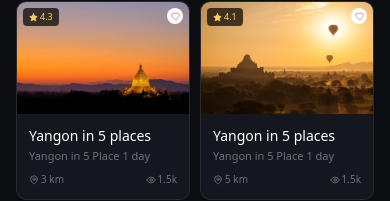
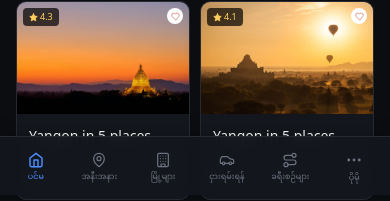
Before and after one commit to mhtravelmm/mhtravelmm, a React (Vite) app: page / in a window 390 px wide. Shown: the part 649-850 px from the top of the page. Built offline with nearby package versions, Linux system fonts and the light colour scheme; no server answers.

Commit message:
Add persistent phone bottom navigation

```diff
--- a/src/App.tsx
+++ b/src/App.tsx
@@ -20,7 +20,9 @@ import { AuthProvider, useAuth } from './lib/auth';
 
 function Shell({ children, showFooter = false, fullWidth = false }: { children: React.ReactNode; showFooter?: boolean; fullWidth?: boolean }) {
   const headerSpacing = fullWidth ? 'px-2 sm:px-3 md:px-4' : 'px-4 md:px-8';
-  const pageSpacing = fullWidth ? 'px-1.5 py-2 sm:px-2 sm:py-3 md:px-3' : 'px-4 py-3 md:px-8';
+  const pageSpacing = fullWidth
+    ? 'px-1.5 py-2 pb-[calc(4.25rem_+_env(safe-area-inset-bottom))] sm:px-2 sm:py-3 md:px-3 md:pb-3'
+    : 'px-4 py-3 pb-[calc(4.25rem_+_env(safe-area-inset-bottom))] md:px-8 md:pb-3';
 
   return (
     <div className="flex min-h-screen flex-col bg-bg">
--- a/src/components/layout/Header.tsx
+++ b/src/components/layout/Header.tsx
@@ -8,6 +8,7 @@ import { useAuth } from '../../lib/auth';
 import { NOTIFICATIONS } from '../../data/notifications';
 import { NotificationsDropdown } from './NotificationsDropdown';
 import { MobileMenu } from './MobileMenu';
+import { MobileBottomNav } from './MobileBottomNav';
 
 export function NAV_ITEMS_HOOK() {
   const { t } = useLanguage();
@@ -50,6 +51,15 @@ export function Header({ unreadNotifications }: { unreadNotifications?: number }
     }
     setMobileMenuOpen((open) => !open);
   }
+
+  function openMoreMenu() {
+    if (searchOpen) setSearchOpen(false);
+    if (!mobileMenuOpen) {
+      const wrapper = headerRef.current?.parentElement ?? headerRef.current;
+      if (wrapper) setMenuTop(Math.round(wrapper.getBoundingClientRect().bottom));
+    }
+    setMobileMenuOpen(true);
+  }
   const unreadCount = unreadNotifications ?? notifications.filter((n) => !n.isRead).length;
 
   function markAllRead() {
@@ -81,7 +91,8 @@ export function Header({ unreadNotifications }: { unreadNotifications?: number }
   // logo stays, nav links hide to make room, closes with Escape/X.
   if (searchOpen) {
     return (
-      <header className="flex items-center gap-3 py-3">
+      <>
+        <header ref={headerRef} className="flex items-center gap-3 py-3">
           <Link to="/" className="hidden shrink-0 text-lg font-medium text-brand-blue sm:block">
             MH Travel
           </Link>
@@ -108,6 +119,9 @@ export function Header({ unreadNotifications }: { unreadNotifications?: number }
             </button>
           </form>
         </header>
+        <MobileBottomNav menuOpen={mobileMenuOpen} onMoreClick={openMoreMenu} />
+        {mobileMenuOpen && <MobileMenu top={menuTop} onClose={() => setMobileMenuOpen(false)} />}
+      </>
     );
   }
 
@@ -209,6 +223,7 @@ export function Header({ unreadNotifications }: { unreadNotifications?: number }
         </div>
       </header>
 
+      <MobileBottomNav menuOpen={mobileMenuOpen} onMoreClick={openMoreMenu} />
       {mobileMenuOpen && (
         <MobileMenu top={menuTop} onClose={() => setMobileMenuOpen(false)} />
       )}
--- /dev/null
+++ b/src/components/layout/MobileBottomNav.tsx
@@ -0,0 +1,61 @@
+import { Building, Car, Home, MapPin, MoreHorizontal, Route } from 'lucide-react';
+import { createPortal } from 'react-dom';
+import { Link, useLocation } from 'react-router-dom';
+import { useLanguage, type TranslationKey } from '../../lib/i18n';
+
+const ITEMS: { key: TranslationKey; href: string; Icon: typeof Home }[] = [
+  { key: 'nav_home', href: '/', Icon: Home },
+  { key: 'nav_nearby', href: '/nearby', Icon: MapPin },
+  { key: 'nav_cities', href: '/cities', Icon: Building },
+  { key: 'nav_rentals', href: '/rentals', Icon: Car },
+  { key: 'nav_travel_plans', href: '/travel-plans', Icon: Route },
+];
+
+interface MobileBottomNavProps {
+  menuOpen: boolean;
+  onMoreClick: () => void;
+}
+
+export function MobileBottomNav({ menuOpen, onMoreClick }: MobileBottomNavProps) {
+  const { pathname } = useLocation();
+  const { t } = useLanguage();
+  const isCoreDestination = ITEMS.some(({ href }) => (
+    href === '/' ? pathname === '/' : pathname === href || pathname.startsWith(`${href}/`)
+  ));
+  const moreActive = menuOpen || !isCoreDestination;
+
+  return createPortal(
+    <nav
+      aria-label={t('nav_mobile')}
+      className="fixed inset-x-0 bottom-0 z-[55] border-t border-border bg-bg-card/95 px-1 pb-[env(safe-area-inset-bottom)] shadow-[0_-4px_18px_rgba(0,0,0,0.18)] backdrop-blur md:hidden"
+    >
+      <div className="grid min-h-[58px] grid-cols-6">
+        {ITEMS.map(({ key, href, Icon }) => {
+          const active = href === '/' ? pathname === '/' : pathname === href || pathname.startsWith(`${href}/`);
+          return (
+            <Link
+              key={href}
+              to={href}
+              aria-current={active ? 'page' : undefined}
+              className={`flex min-w-0 flex-col items-center justify-center gap-1 px-0.5 text-center transition-colors ${active ? 'text-brand-blue' : 'text-text-faint hover:text-text-primary'}`}
+            >
+              <Icon size={16} strokeWidth={active ? 2.2 : 1.8} />
+              <span className="whitespace-nowrap text-[8px] font-medium leading-none">{t(key)}</span>
+            </Link>
+          );
+        })}
+        <button
+          type="button"
+          onClick={onMoreClick}
+          aria-label={t('nav_more')}
+          aria-expanded={menuOpen}
+          className={`flex min-w-0 flex-col items-center justify-center gap-1 px-0.5 text-center transition-colors ${moreActive ? 'text-brand-blue' : 'text-text-faint hover:text-text-primary'}`}
+        >
+          <MoreHorizontal size={18} strokeWidth={moreActive ? 2.2 : 1.8} />
+          <span className="whitespace-nowrap text-[8px] font-medium leading-none">{t('nav_more')}</span>
+        </button>
+      </div>
+    </nav>,
+    document.body,
+  );
+}
--- a/src/components/layout/MobileMenu.tsx
+++ b/src/components/layout/MobileMenu.tsx
@@ -67,7 +67,7 @@ export function MobileMenu({ top, onClose }: MobileMenuProps) {
   // Rendered through a portal into <body>: the sticky header uses backdrop-blur,
   // which would otherwise trap a position:fixed drawer inside the header box.
   return createPortal(
-    <div className="fixed inset-x-0 bottom-0 z-40 md:hidden" style={{ top }}>
+    <div className="fixed inset-x-0 bottom-0 z-[60] md:hidden" style={{ top }}>
       <button
         type="button"
         aria-label="Close menu"
--- a/src/lib/i18n.tsx
+++ b/src/lib/i18n.tsx
@@ -10,6 +10,9 @@ import type { Language } from '../types';
  */
 const translations = {
   // Header nav
+  nav_home: { mm: 'ပင်မ', en: 'Home' },
+  nav_more: { mm: 'ပိုမို', en: 'More' },
+  nav_mobile: { mm: 'အောက်ခြေ လမ်းညွှန်', en: 'Bottom navigation' },
   nav_cities: { mm: 'မြို့များ', en: 'Cities' },
   nav_nearby: { mm: 'အနီးအနား', en: 'Nearby' },
   nav_rentals: { mm: 'ငှားရမ်းရန်', en: 'Rentals' },
```
Also changed, not shown: 2 other files (tests, documents, lock files or other folders). Lines whose indentation alone changed are shown as unchanged.
